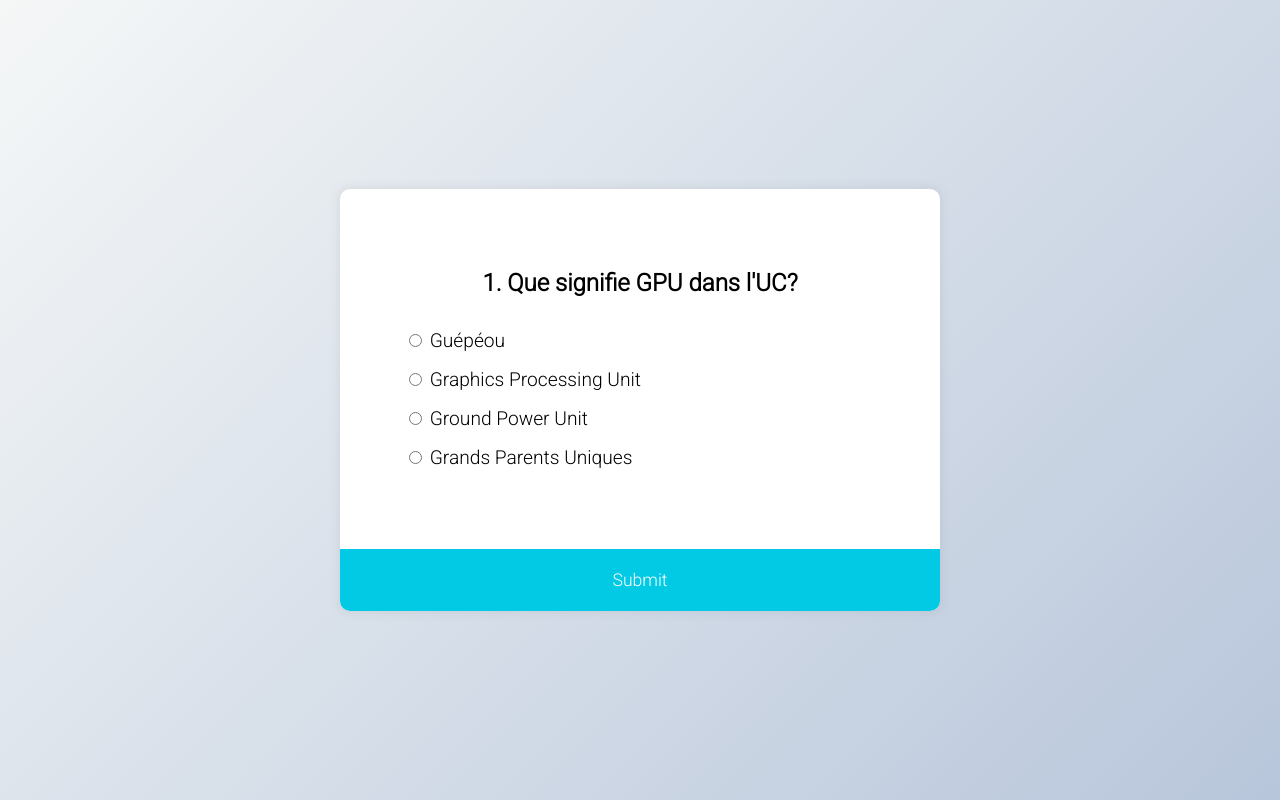
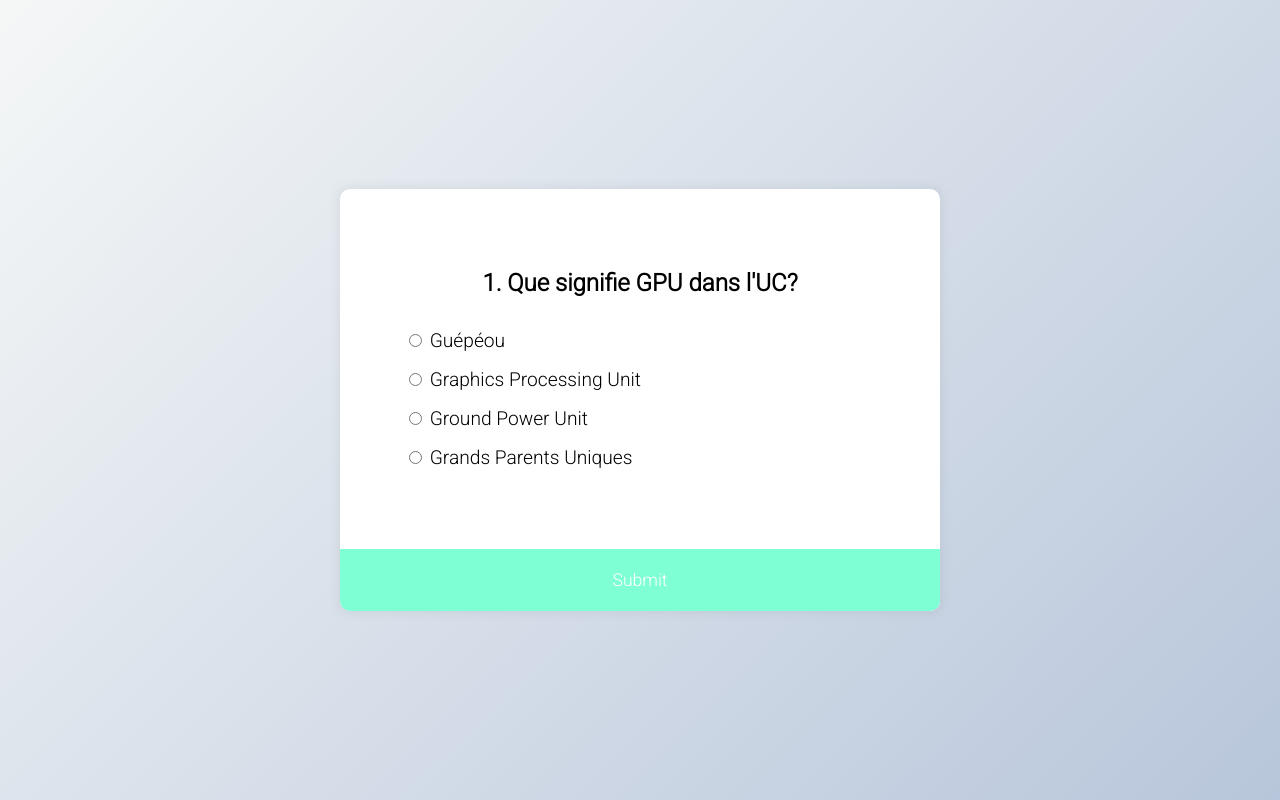
Before and after one commit to bourahlatinhinane/URL-NURSERIE, a plain HTML site: page Nouveau dossier/index.html in a window 1280 px wide. Drawn offline with Linux system fonts and the light colour scheme.

Commit message:
modif button

```diff
--- a/Nouveau dossier/style.css
+++ b/Nouveau dossier/style.css
@@ -47,7 +47,7 @@ ul li label{
 }
 
 button{
-    background-color: #03cae4;
+    background-color: aquamarine;
     color: #fff;
     border: none;
     display: block;
```
